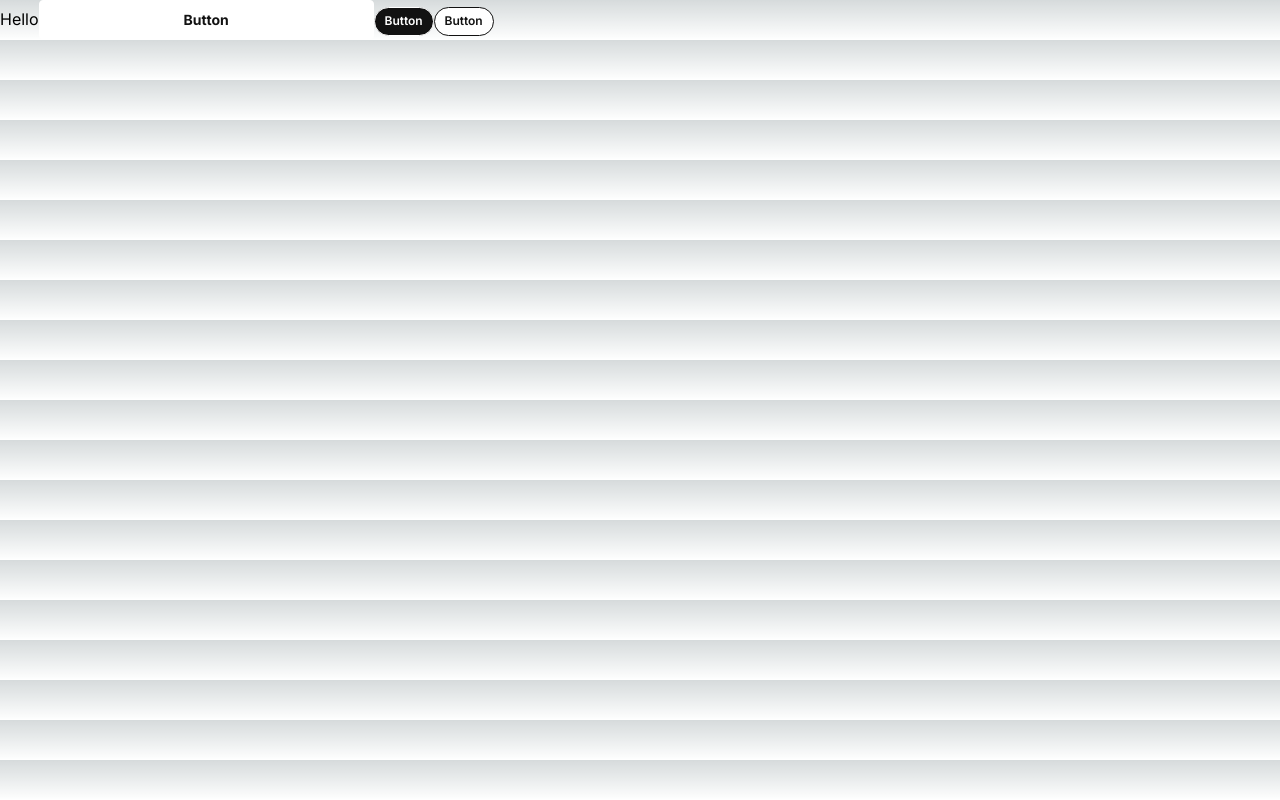
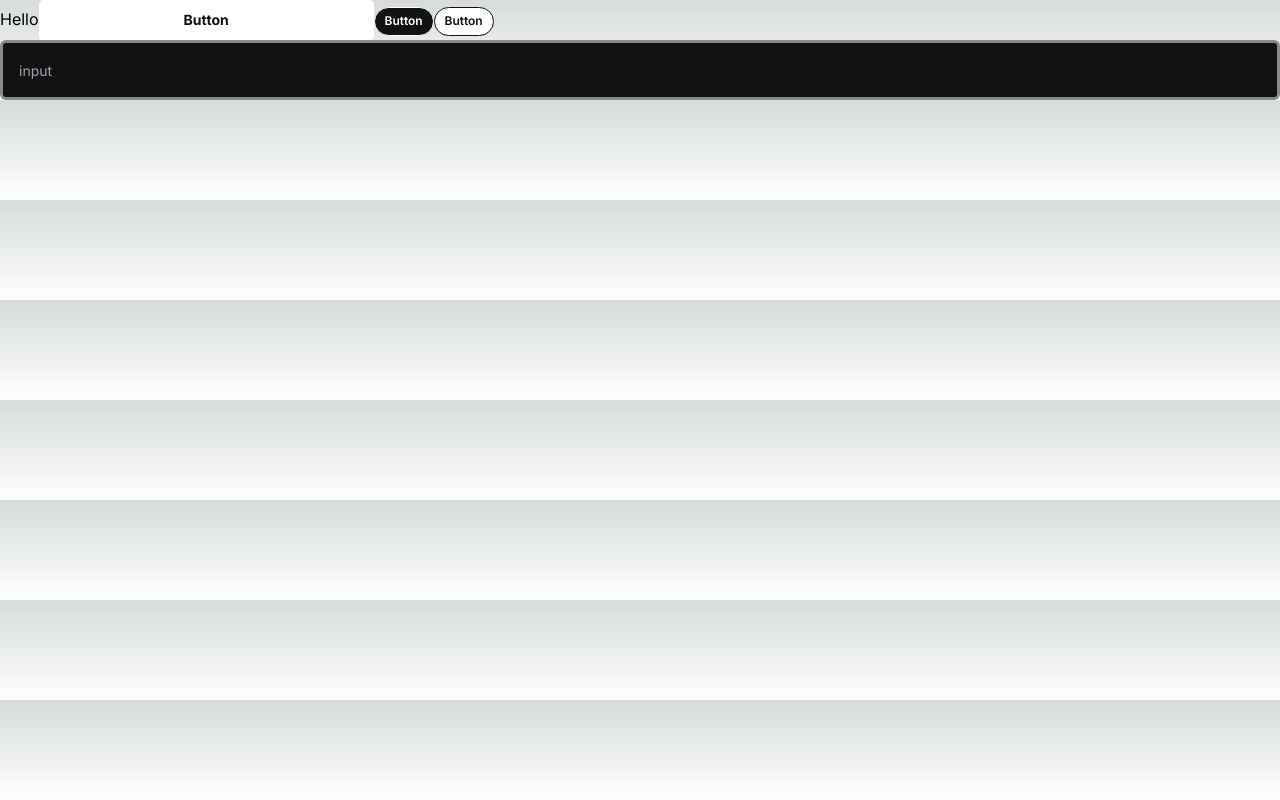
Before and after one commit to PeterMyrobot/fatbull-exam, a Next.js app: page / in a window 1280 px wide. Built offline with nearby package versions, Linux system fonts and the light colour scheme.

Commit message:
feat(input component):added input component

```diff
--- a/src/app/page.tsx
+++ b/src/app/page.tsx
@@ -1,8 +1,14 @@
 'use client';
 
+import { useState } from 'react';
+
 import Button from '@/components/Button';
+import Input from '@/components/Input';
 
 export default function Home() {
+  const [value, setValue] = useState('');
+  const onInputChange = (e: React.ChangeEvent<HTMLInputElement>) =>
+    setValue(e.target.value);
   return (
     <div>
       Hello
@@ -21,6 +27,7 @@ export default function Home() {
         variant="contained"
         onClickHandler={() => console.log('clicked')}
       />
+      <Input value={value} onChange={onInputChange} />
     </div>
   );
 }
--- /dev/null
+++ b/src/components/Input.tsx
@@ -0,0 +1,25 @@
+import React from 'react';
+
+interface InputProps {
+  value: string;
+  placeholder?: string;
+  onChange: (e: React.ChangeEvent<HTMLInputElement>) => void;
+}
+
+function Input({ value, placeholder, onChange }: InputProps) {
+  return (
+    <input
+      className="border-gray50 bg-black focus:border-orange h-[60px] w-full rounded-md border-[3px] px-4 text-sm outline-none"
+      placeholder={placeholder}
+      type="text"
+      value={value}
+      onChange={onChange}
+    />
+  );
+}
+
+Input.defaultProps = {
+  placeholder: 'input',
+};
+
+export default Input;
```
